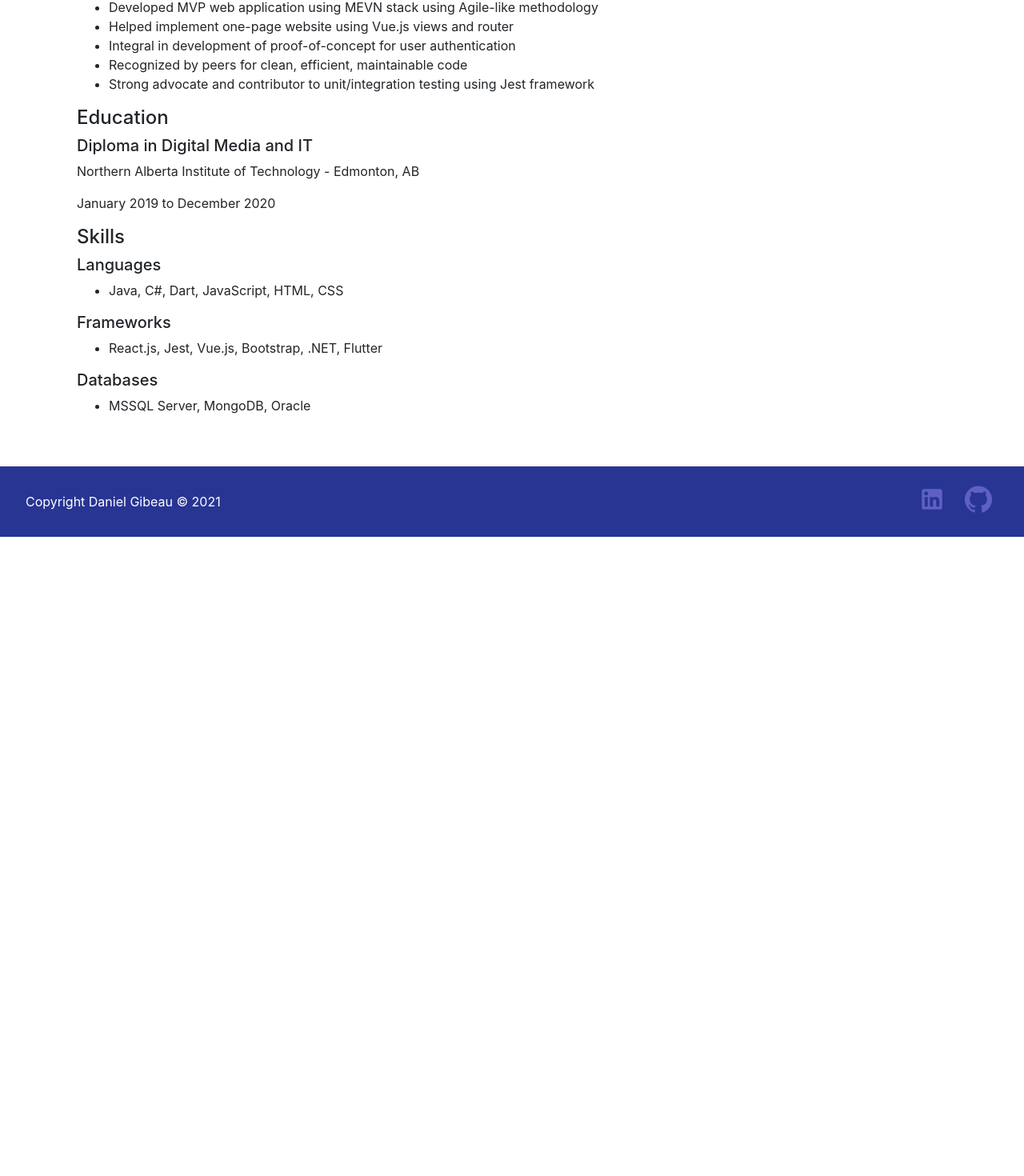
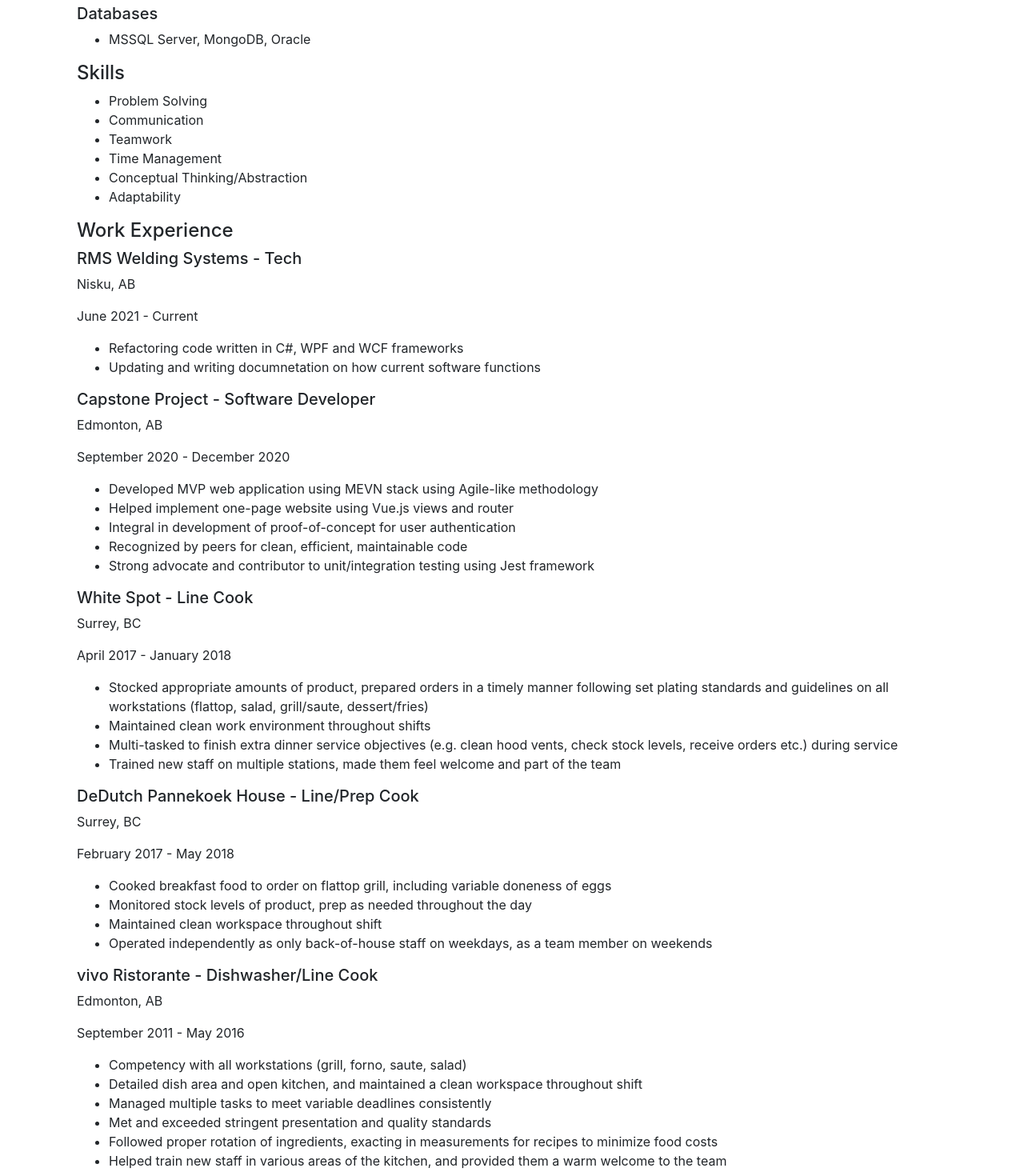
Before and after one commit to d-gibeau/portfolio-website, a React (Create React App) app: page /cv in a window 1280 px wide. Shown: the part 495-1965 px from the top of the page at 80% size. Before the commit the page ends 1166 px from the top, so only its background shows below. Built offline with nearby package versions, Linux system fonts and the light colour scheme.

Commit message:
Some content markup for the About page and the CV

```diff
--- a/src/components/pages/About.js
+++ b/src/components/pages/About.js
@@ -28,6 +28,19 @@ const About = () => {
             tandem with a tight-knit team of passionate people. Remaining
             adaptable and open to new solutions/experiences is valuable to me.
           </p>
+          <p>
+            The dog in the picture is Fidel, he is a Havanese Silk Dog. He is an
+            old boy; he turned 13 in May of 2021. He still enjoys going for
+            walks and is very affectionate. He loves to cuddle. He also is the
+            world's best alarm dog, but worst guard dog.
+          </p>
+          <p>
+            Some of my hobbies include video games, cycling, and cooking. I also
+            enjoy taking Fidel on walks in the neighbourhood. Exploring the
+            beautiful River Valley on foot or on my bike is definitely a
+            highlight of my summers in Edmonton. I also enjoy cooking simple,
+            delicious meals for the people in my life when I have the time.
+          </p>
         </div>
       </div>
     </div>
--- a/src/components/pages/CurriculumVitae.js
+++ b/src/components/pages/CurriculumVitae.js
@@ -1,6 +1,7 @@
 const CurriculumVitae = () => {
   return (
     <div className="page-view">
+      <section className="cv-personal-info">
         <h3>Daniel Gibeau</h3>
         <p>Edmonton, AB</p>
         <p>
@@ -8,21 +9,64 @@ const CurriculumVitae = () => {
         </p>
         <ul>
           <li>
-          Experienced using object-oriented-programming, utilizes best practices
-          for software development flows and lifecycles
+            Experienced using object-oriented-programming, utilizes best
+            practices for software development flows and lifecycles
           </li>
-        <li>Strong advocate for creating automated testing for code</li>
           <li>
             Excellent communication skills, extremely adaptable to changing
-          deadlines, rapidly learns newtechnologies and frameworks
+            deadlines, rapidly learns new technologies and frameworks
           </li>
           <li>
             Proven experience troubleshooting and debugging problems in code,
-          enjoys finding the mostefficient solution
+            enjoys finding the most efficient solution
           </li>
         </ul>
-      <h4 className="work-exp-h">Work Experience</h4>
-      <h5>Software Developer</h5>
+      </section>
+      <section className="cv-skills">
+        <h4>Known Technologies</h4>
+        <h5>Languages</h5>
+        <ul>
+          <li>C#, JavaScript, Java, HTML, CSS, Dart</li>
+        </ul>
+        <h5>Frameworks</h5>
+        <ul>
+          <li>React.js, Jest, Vue.js, Bootstrap, .NET, Flutter, WPF, WCF</li>
+        </ul>
+        <h5>Databases</h5>
+        <ul>
+          <li>MSSQL Server, MongoDB, Oracle</li>
+        </ul>
+        <h4>Skills</h4>
+        <ul>
+          <li>Problem Solving</li>
+          <li>Communication</li>
+          <li>Teamwork</li>
+          <li>Time Management</li>
+          <li>Conceptual Thinking/Abstraction</li>
+          <li>Adaptability</li>
+        </ul>
+      </section>
+      <section className="cv-work-exp">
+        <h4 className="cv-work-exp-h">Work Experience</h4>
+        <section className="cv-work-exp-dev">
+          <div className="cv-work-exp-item">
+            <h5>RMS Welding Systems - Tech</h5>
+            <p>
+              <span className="soft-text">Nisku, AB</span>
+            </p>
+            <p>
+              <span className="soft-text">June 2021 - Current</span>
+            </p>
+            <ul>
+              <li>Refactoring code written in C#, WPF and WCF frameworks</li>
+              <li>
+                Updating and writing documnetation on how current software
+                functions
+              </li>
+            </ul>
+          </div>
+          <div className="cv-work-exp-item">
+            <h5>Capstone Project - Software Developer</h5>
             <p>
               <span className="soft-text">Edmonton, AB</span>
             </p>
@@ -34,33 +78,117 @@ const CurriculumVitae = () => {
                 Developed MVP web application using MEVN stack using Agile-like
                 methodology
               </li>
-        <li>Helped implement one-page website using Vue.js views and router</li>
               <li>
-          Integral in development of proof-of-concept for user authentication
+                Helped implement one-page website using Vue.js views and router
               </li>
-        <li>Recognized by peers for clean, efficient, maintainable code</li>
               <li>
-          Strong advocate and contributor to unit/integration testing using Jest
-          framework
+                Integral in development of proof-of-concept for user
+                authentication
+              </li>
+              <li>
+                Recognized by peers for clean, efficient, maintainable code
+              </li>
+              <li>
+                Strong advocate and contributor to unit/integration testing
+                using Jest framework
               </li>
             </ul>
+          </div>
+        </section>
+        <section className="cv-work-exp-culinary">
+          <div className="cv-work-exp-item">
+            <h5>White Spot - Line Cook</h5>
+            <p>
+              <span className="soft-text">Surrey, BC</span>
+            </p>
+            <p>
+              <span className="soft-text">April 2017 - January 2018</span>
+            </p>
+            <ul>
+              <li>
+                Stocked appropriate amounts of product, prepared orders in a
+                timely manner following set plating standards and guidelines on
+                all workstations (flattop, salad, grill/saute, dessert/fries)
+              </li>
+              <li>Maintained clean work environment throughout shifts</li>
+              <li>
+                Multi-tasked to finish extra dinner service objectives (e.g.
+                clean hood vents, check stock levels, receive orders etc.)
+                during service
+              </li>
+              <li>
+                Trained new staff on multiple stations, made them feel welcome
+                and part of the team
+              </li>
+            </ul>
+          </div>
+          <div className="cv-work-exp-item">
+            <h5>DeDutch Pannekoek House - Line/Prep Cook</h5>
+            <p>
+              <span className="soft-text">Surrey, BC</span>
+            </p>
+            <p>
+              <span className="soft-text">February 2017 - May 2018</span>
+            </p>
+            <ul>
+              <li>
+                Cooked breakfast food to order on flattop grill, including
+                variable doneness of eggs
+              </li>
+              <li>
+                Monitored stock levels of product, prep as needed throughout the
+                day
+              </li>
+              <li>Maintained clean workspace throughout shift</li>
+              <li>
+                Operated independently as only back-of-house staff on weekdays,
+                as a team member on weekends
+              </li>
+            </ul>
+          </div>
+        </section>
+        <div className="cv-work-exp-item">
+          <h5>vivo Ristorante - Dishwasher/Line Cook</h5>
+          <p>
+            <span className="soft-text">Edmonton, AB</span>
+          </p>
+          <p>
+            <span className="soft-text">September 2011 - May 2016</span>
+          </p>
+          <ul>
+            <li>
+              Competency with all workstations (grill, forno, saute, salad)
+            </li>
+            <li>
+              Detailed dish area and open kitchen, and maintained a clean
+              workspace throughout shift
+            </li>
+            <li>
+              Managed multiple tasks to meet variable deadlines consistently
+            </li>
+            <li>
+              Met and exceeded stringent presentation and quality standards
+            </li>
+            <li>
+              Followed proper rotation of ingredients, exacting in measurements
+              for recipes to minimize food costs
+            </li>
+            <li>
+              Helped train new staff in various areas of the kitchen, and
+              provided them a warm welcome to the team
+            </li>
+          </ul>
+        </div>
+      </section>
+      <section className="cv-edu">
         <h4>Education</h4>
-      <h5>Diploma in Digital Media and IT</h5>
+        <h5>
+          Diploma in Digital Media and IT - Computer Software Development
+          Designation (w/ Honours)
+        </h5>
         <p>Northern Alberta Institute of Technology - Edmonton, AB</p>
-      <p>January 2019 to December 2020</p>
-      <h4>Skills</h4>
-      <h5>Languages</h5>
-      <ul>
-        <li>Java, C#, Dart, JavaScript, HTML, CSS</li>
-      </ul>
-      <h5>Frameworks</h5>
-      <ul>
-        <li>React.js, Jest, Vue.js, Bootstrap, .NET, Flutter</li>
-      </ul>
-      <h5>Databases</h5>
-      <ul>
-        <li>MSSQL Server, MongoDB, Oracle</li>
-      </ul>
+        <p className="soft-text">January 2019 to December 2020</p>
+      </section>
     </div>
   );
 };
```
Lines whose indentation alone changed are shown as unchanged.
